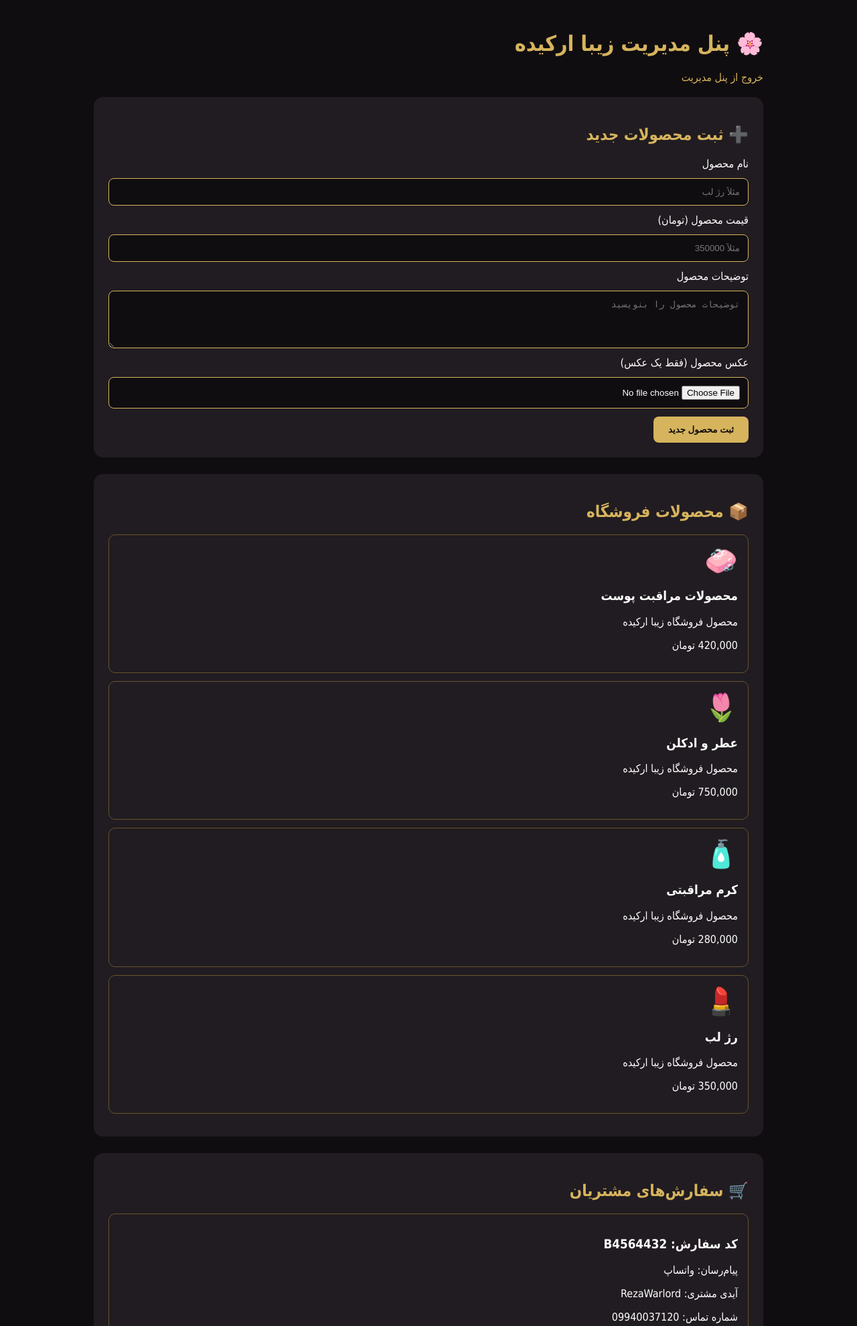
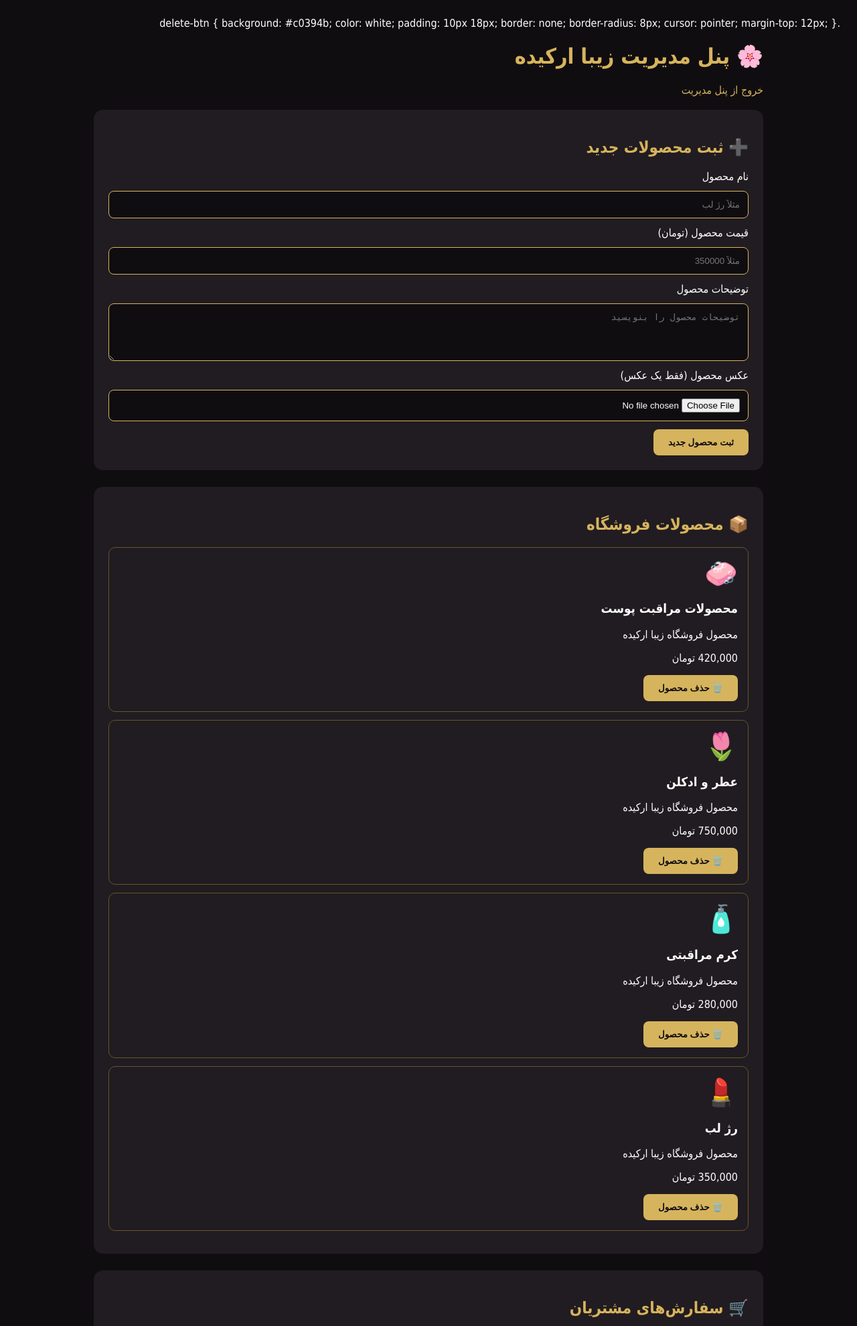
Before and after one commit to ereza4463-rgb/ZibaOrchide, a Flask app: page /admin in a window 1280 px wide. Shown: the top 1980 px of the page at 67% size. Run offline with Flask 3, Linux system fonts and the light colour scheme; the visitor is signed in with stand-in values (Sample User, id 1); data comes from the database, SQL or seed files in the repository.

Commit message:
Add order form and admin panel

```diff
--- a/app.py
+++ b/app.py
@@ -74,7 +74,6 @@ def init_db():
         )
     """)
 
-    # جدول محصولات
     cursor.execute("""
         CREATE TABLE IF NOT EXISTS products (
             id INTEGER PRIMARY KEY AUTOINCREMENT,
@@ -86,7 +85,6 @@ def init_db():
         )
     """)
 
-    # ثبت محصولات اولیه فقط در صورت خالی بودن جدول
     cursor.execute("SELECT COUNT(*) FROM products")
     count = cursor.fetchone()[0]
 
@@ -218,7 +216,7 @@ def update_cart(product_id, action):
     return redirect(url_for("cart"))
 
 
-# حذف محصول
+# حذف محصول از سبد خرید
 @app.route("/remove/<int:product_id>")
 def remove_product(product_id):
     cart = session.get("cart", {})
@@ -393,7 +391,6 @@ def add_product():
     if extension not in ALLOWED_EXTENSIONS:
         return "فقط عکس‌های JPG، JPEG، PNG و WEBP مجاز هستند."
 
-    # ساخت نام یکتا برای عکس
     filename = f"{uuid.uuid4().hex}.{extension}"
 
     image_path = os.path.join(
@@ -403,7 +400,6 @@ def add_product():
 
     image.save(image_path)
 
-    # ذخیره محصول در دیتابیس
     conn = get_db()
     cursor = conn.cursor()
 
@@ -421,6 +417,53 @@ def add_product():
 
     conn.commit()
     conn.close()
+
+    return redirect(url_for("admin_panel"))
+
+
+# حذف محصول از فروشگاه
+@app.route("/admin/products/delete/<int:product_id>", methods=["POST"])
+@admin_required
+def delete_product(product_id):
+
+    conn = get_db()
+    cursor = conn.cursor()
+
+    cursor.execute(
+        "SELECT image FROM products WHERE id = ?",
+        (product_id,)
+    )
+
+    product = cursor.fetchone()
+
+    if product is None:
+        conn.close()
+        return redirect(url_for("admin_panel"))
+
+    image_name = product["image"]
+
+    cursor.execute(
+        "DELETE FROM products WHERE id = ?",
+        (product_id,)
+    )
+
+    conn.commit()
+    conn.close()
+
+    # حذف عکس محصول
+    if image_name:
+        image_path = os.path.join(
+            app.config["UPLOAD_FOLDER"],
+            os.path.basename(image_name)
+        )
+
+        if os.path.isfile(image_path):
+            os.remove(image_path)
+
+    # پاک کردن محصول حذف‌شده از سبد خرید مدیر
+    cart = session.get("cart", {})
+    cart.pop(str(product_id), None)
+    session["cart"] = cart
 
     return redirect(url_for("admin_panel"))
 
--- a/templates/admin.html
+++ b/templates/admin.html
@@ -5,7 +5,15 @@
     <meta charset="UTF-8">
     <meta name="viewport" content="width=device-width, initial-scale=1.0">
     <title>پنل مدیریت | زیبا ارکیده</title>
-
+.delete-btn {
+    background: #c0394b;
+    color: white;
+    padding: 10px 18px;
+    border: none;
+    border-radius: 8px;
+    cursor: pointer;
+    margin-top: 12px;
+}
     <style>
         body {
             background: #100d10;
@@ -144,7 +152,15 @@
             <h3>{{ product.name }}</h3>
             <p>{{ product.description }}</p>
             <p>{{ "{:,}".format(product.price) }} تومان</p>
+<form action="{{ url_for('delete_product', product_id=product.id) }}"
+      method="POST"
+      onsubmit="return confirm('از حذف این محصول مطمئنی؟');">
 
+    <button type="submit" class="delete-btn">
+        🗑️ حذف محصول
+    </button>
+
+</form>
         </div>
         {% else %}
         <p>هنوز محصولی ثبت نشده است.</p>
```
